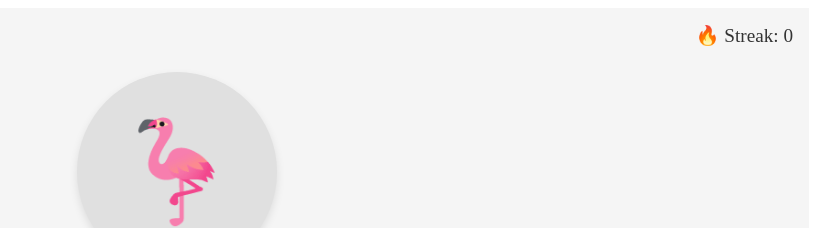
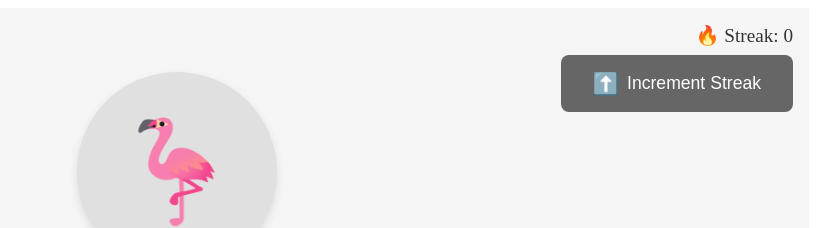
Before and after one commit to itcOnlineGaming/Team_4_2025, a SvelteKit app: page / in a window 1280 px wide. Shown: the top 228 px of the page, without its empty margins (463-1280 px from the left). Built offline with nearby package versions, Linux system fonts and the light colour scheme.

Commit message:
added streak incrementer

```diff
--- /dev/null
+++ b/src/lib/streakCounter.ts
@@ -0,0 +1,81 @@
+/**
+ * Manages a daily streak counter using localStorage.
+ * A streak increases when the user is active on consecutive days.
+ */
+
+const isBrowser = typeof window !== 'undefined';
+
+export function incrementStreakCounter(): void {
+    const currentStreak = getStreakCounter();
+    localStorage.setItem('streakCounter', (currentStreak + 1).toString());
+    localStorage.setItem('lastActiveDate', getCurrentDay());
+    //if (!isBrowser) return;
+//
+    //if (checkFirstDay()) {
+    //    // First time use - initialize streak and last active date
+    //    localStorage.setItem('lastActiveDate', getCurrentDay());
+    //    localStorage.setItem('streakCounter', '1');
+    //    return;
+    //}
+//
+    //if (checkActiveYesterday()) {
+    //    // User was active yesterday - increment streak
+    //    const currentStreak = getStreakCounter();
+    //    localStorage.setItem('streakCounter', (currentStreak + 1).toString());
+    //    localStorage.setItem('lastActiveDate', getCurrentDay());
+    //} else {
+    //    // User wasn't active yesterday - reset streak to 1
+    //    localStorage.setItem('streakCounter', '1');
+    //    localStorage.setItem('lastActiveDate', getCurrentDay());
+    //}
+}
+
+/**
+ * Gets the current streak count
+ * @returns The current streak as a number, defaults to 0 if not set
+ */
+export function getStreakCounter(): number {
+    if (!isBrowser) return 0;
+    return parseInt(localStorage.getItem('streakCounter') || '0', 10);
+}
+
+/**
+ * Resets the streak counter to 0
+ */
+export function resetStreakCounter(): void {
+    if (!isBrowser) return;
+    localStorage.setItem('streakCounter', '0');
+}
+
+/**
+ * Gets the current day in YYYY-MM-DD format
+ */
+export function getCurrentDay(): string {
+    return new Date().toISOString().split('T')[0];
+}
+
+/**
+ * Checks if the user was active yesterday
+ * @returns true if the last active date was yesterday
+ */
+export function checkActiveYesterday(): boolean {
+    if (!isBrowser) return false;
+
+    const lastActiveDate = localStorage.getItem('lastActiveDate');
+    if (!lastActiveDate) return false;
+
+    const yesterdayDate = new Date();
+    yesterdayDate.setDate(yesterdayDate.getDate() - 1);
+    const yesterday = yesterdayDate.toISOString().split('T')[0];
+
+    return lastActiveDate === yesterday;
+}
+
+/**
+ * Checks if this is the first time the streak is being tracked
+ * @returns true if no lastActiveDate exists
+ */
+export function checkFirstDay(): boolean {
+    if (!isBrowser) return true;
+    return localStorage.getItem('lastActiveDate') === null;
+}
--- a/src/routes/+page.svelte
+++ b/src/routes/+page.svelte
@@ -3,21 +3,38 @@
     import { onMount } from 'svelte';
     import CharacterDisplay from '$lib/CharacterDisplay.svelte';
     import { getDefaultCharacter } from '$lib/character';
+    import { getStreakCounter, incrementStreakCounter } from '$lib/streakCounter';
 
     const character = getDefaultCharacter();
+    let streak = 0; // Initialize to 0 for SSR
+
+    function handleIncrementStreak() {
+        incrementStreakCounter();
+        streak = getStreakCounter();
+    }
 
     onMount(() => {
+        // Set theme variables
         document.documentElement.style.setProperty('--background', theme.background);
         document.documentElement.style.setProperty('--bubbleBackground', theme.bubbleBackground);
         document.documentElement.style.setProperty('--buttonPrimary', theme.buttonPrimary);
         document.documentElement.style.setProperty('--buttonHover', theme.buttonHover);
         document.documentElement.style.setProperty('--buttonText', theme.buttonText);
         document.documentElement.style.setProperty('--textPrimary', theme.textPrimary);
+
+        // Get streak from localStorage once we're in the browser
+        streak = getStreakCounter();
     });
 </script>
 
 <main>
-    <div class="streak">🔥 Streak: 0</div>
+    <div class="streak-container">
+        <div class="streak">🔥 Streak: {streak}</div>
+        <button class="button increment-button" on:click={handleIncrementStreak}>
+            <span class="icon">⬆️</span>
+            Increment Streak
+        </button>
+    </div>
 
     <div class="flamingo-container">
         <div class="bubble">
@@ -56,12 +73,25 @@
         align-items: center;
     }
 
-    .streak {
+    .streak-container {
         position: absolute;
         top: 1rem;
         right: 1rem;
+        display: flex;
+        flex-direction: column;
+        align-items: flex-end;
+        gap: 0.5rem;
+    }
+
+    .streak {
         font-size: 1.2rem;
         color: var(--textPrimary);
+    }
+
+    .increment-button {
+        font-size: 1rem;
+        padding: 0.5rem 1rem;
+        min-width: 150px;
     }
 
     .flamingo-container {
@@ -104,6 +134,8 @@
         font-size: 1.1rem;
         transition: background-color 0.2s;
         min-width: 200px;
+        border: none;
+        cursor: pointer;
     }
 
     .write-button {
```
